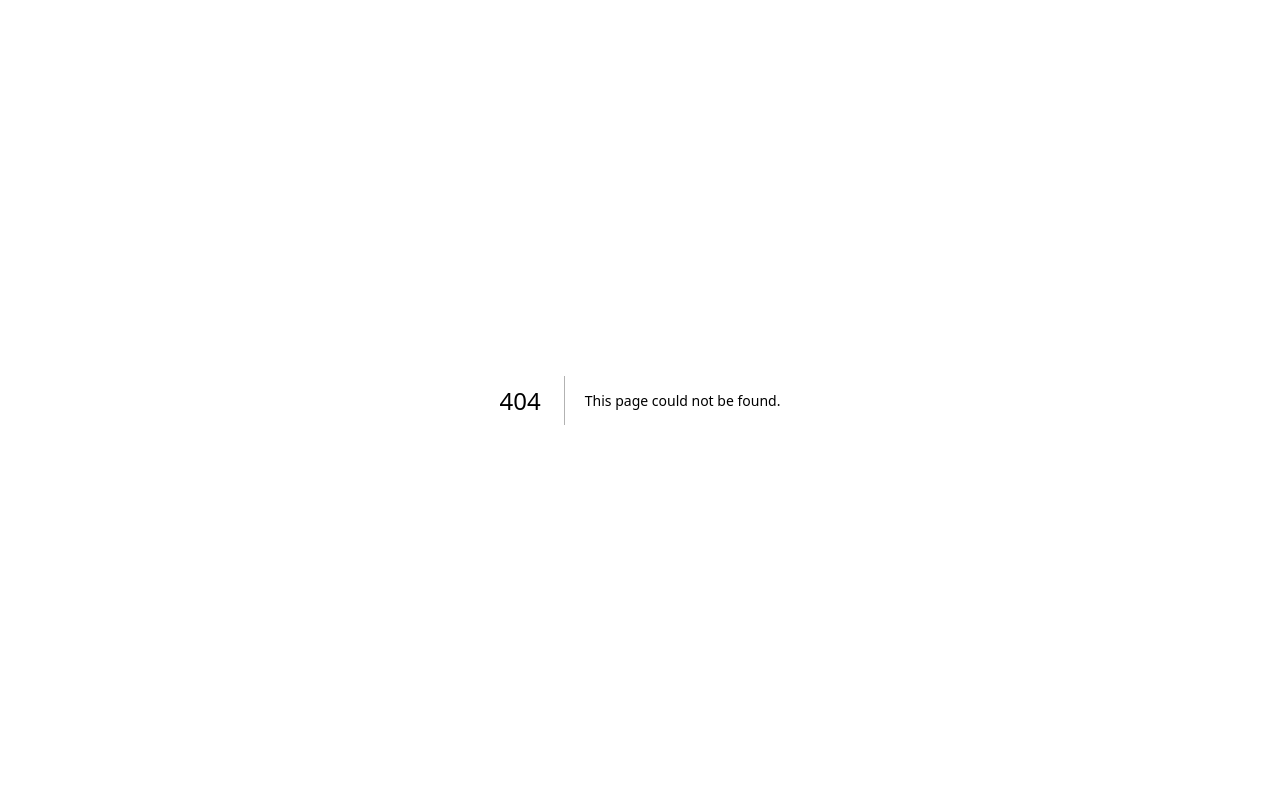
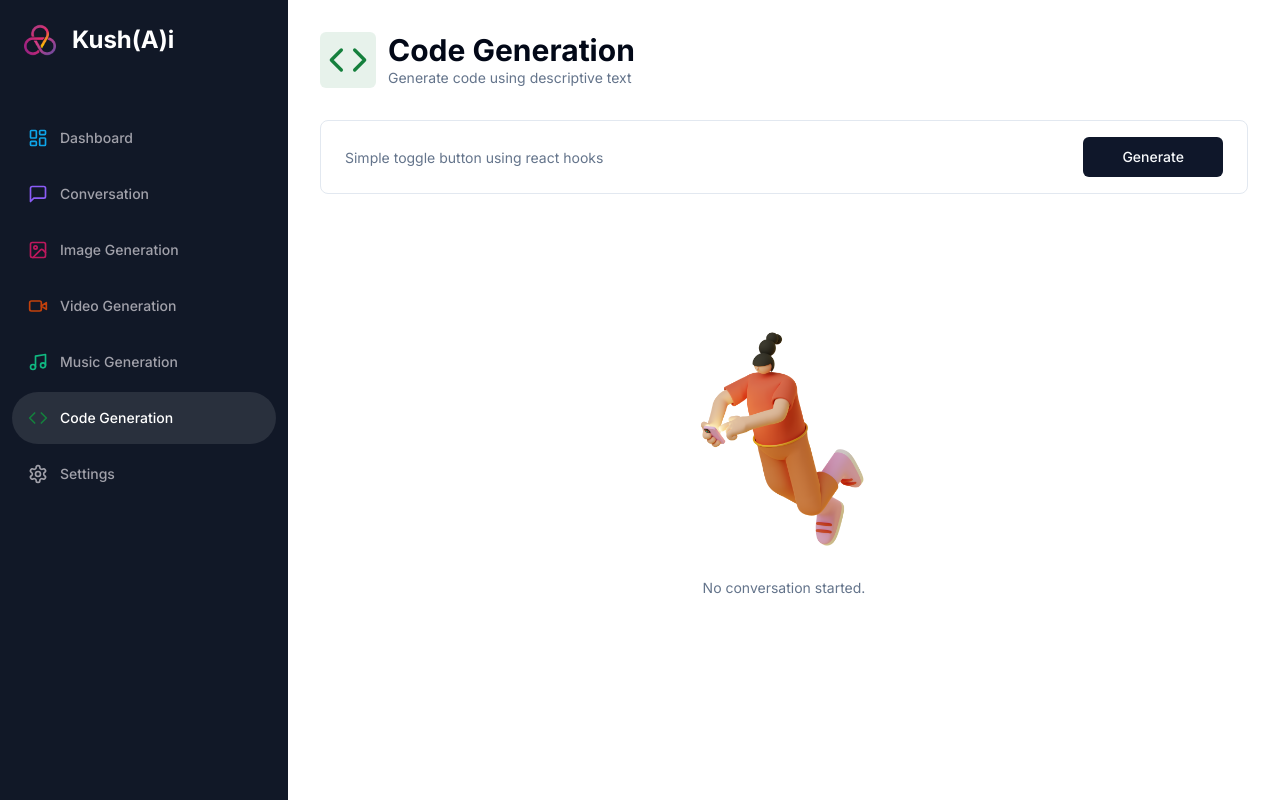
Before and after one commit to numdinkushi/NEXT_JS-Brainiac-AI, a Next.js app: page /code in a window 1280 px wide. Before the commit this address had no page. Built offline with nearby package versions, Linux system fonts and the light colour scheme.

Commit message:
added code generation

```diff
--- /dev/null
+++ b/app/(dashboard)/(routes)/code/contants.tsx
@@ -0,0 +1,7 @@
+import * as z from "zod";
+
+export const formSchema = z.object({
+    prompt: z.string().min(1, {
+        message: "Prompt is required"
+    })
+});
--- /dev/null
+++ b/app/(dashboard)/(routes)/code/page.tsx
@@ -0,0 +1,127 @@
+'use client';
+import * as z from "zod";
+
+import Heading from '@/components/heading';
+import { Code } from 'lucide-react';
+import React, { useState } from 'react';
+import { useForm } from 'react-hook-form';
+import { formSchema } from "./contants";
+import { zodResolver } from "@hookform/resolvers/zod";
+import { Form, FormControl, FormField, FormItem } from "@/components/ui/form";
+import { Input } from "@/components/ui/input";
+import { Button } from "@/components/ui/button";
+import { ChatCompletionRequestMessage } from "openai";
+import axios from "axios";
+import { useRouter } from "next/navigation";
+import { Empty } from "@/components/empty";
+import { Loader } from "@/components/loader";
+import { cn } from "@/lib/utils";
+import UserAvatar from "@/components/ui/user-avatar";
+import { BotAvatar } from "@/components/bot-avatar";
+import ReactMarkDown from "react-markdown";
+
+const CodePage = () => {
+    const router = useRouter();
+    const [messages, setMessages] = useState<ChatCompletionRequestMessage[]>([]);
+
+    const form = useForm<z.infer<typeof formSchema>>({
+        resolver: zodResolver(formSchema),
+        defaultValues: {
+            prompt: "",
+        }
+    });
+
+    const isLoading = form.formState.isSubmitting;
+
+    const onSubmit = async (values: z.infer<typeof formSchema>) => {
+        console.log(values);
+        try {
+            const userMessage: ChatCompletionRequestMessage = {
+                role: "user",
+                content: values.prompt,
+            };
+            const newMessages = [...messages, userMessage];
+
+            const response = await axios.post('/api/code', {
+                messages: newMessages
+            });
+
+            setMessages((current) => [...current, userMessage, response.data]);
+
+            form.reset();
+        } catch (error: any) {
+            //TODO open pro Modal
+            console.log(error);
+        } finally {
+            router.refresh();
+        }
+    };
+    return (
+        <div>
+            <Heading title='Code Generation' description='Generate code using descriptive text' icon={Code} iconColor='text-green-700' bgColor='bg-green-700/10' />
+            <div className="px-4 lg:px-8 ">
+                <div className="">
+                    <Form {...form}>
+                        <form onSubmit={form.handleSubmit(onSubmit)} className=" rounded-lg border w-full p-4 px-3 md:px-6 focus-within:shadow-sm grid grid-cols-12 gap-2 " >
+                            <FormField
+                                name="prompt"
+                                render={({ field }) => (
+                                    <FormItem className="col-span-12 lg:col-span-10">
+                                        <FormControl className="m-0 p-0">
+                                            <Input
+                                                className="border-0 outline-none focus-visible:ring-0 focus-visible:ring-transparent"
+                                                disabled={isLoading}
+                                                placeholder="Simple toggle button using react hooks"
+                                                {...field}
+                                            />
+                                        </FormControl>
+                                    </FormItem>
+                                )}
+                            />
+                            <Button className="col-span-12 lg:col-span-2 w-full" type="submit" disabled={isLoading} size="icon">
+                                Generate
+                            </Button>
+                        </form>
+                    </Form>
+                </div>
+                <div className="space-y-4 mt-4">
+                    {isLoading && (
+                        <div className="p-8 rounded-lg w-full flex items-center justify-center bg-muted">
+                            <Loader />
+                        </div>
+                    )}
+                    {messages.length === 0 && !isLoading && (
+                        <Empty label="No conversation started." />
+                    )}
+                    <div className="flex flex-col-reverse gap-y-4">
+                        {messages.map((message) => (
+                            <div
+                                key={message.content}
+                                className={cn(
+                                    "p-8 w-full flex items-start gap-x-8 rounded-lg",
+                                    message.role === "user" ? "bg-white border border-black/10" : "bg-muted",
+                                )}
+                            >
+                                {message.role === "user" ? <UserAvatar /> : <BotAvatar />}
+                                <ReactMarkDown components={{
+                                    pre: ({ node, ...props }) => (
+                                        <div className="overflow-auto w-full my-2 bg-black/10 p-2 rounded-lg">
+                                            <pre {...props} />
+                                        </div>
+                                    ),
+                                    code: ({ node, ...props }) => (
+                                        <code className="bg-black/10 rounded-lg p-1" {...props} />
+                                    )
+                                }} className="text-sm overflow-hidden leading-7">
+                                    {message.content || ""}
+                                </ReactMarkDown>
+                            </div>
+                        ))}
+                    </div>
+                </div>
+            </div>
+        </div>
+    );
+};
+
+export default CodePage;
--- /dev/null
+++ b/app/api/code/route.ts
@@ -0,0 +1,45 @@
+import { auth } from "@clerk/nextjs";
+import { NextResponse } from "next/server";
+import { Configuration, OpenAIApi, ChatCompletionRequestMessage } from "openai";
+
+const configuration = new Configuration({
+    apiKey: process.env.OPENAI_API_KEY,
+});
+
+const openai = new OpenAIApi(configuration);
+
+const instructionMessage: ChatCompletionRequestMessage = {
+    role: "system",
+    "content": "You are a code generator. You must answer only in code snippets. Use code comments for explanations."
+}
+
+export async function POST(req: Request) {
+    try {
+        const { userId } = auth();
+        const body = await req.json();
+        const { messages } = body;
+
+        if (!userId) {
+            return new NextResponse("Unauthorized", { status: 401 });
+        }
+
+        if (!configuration.apiKey) {
+            return new NextResponse("OpenAi API Key not configured", { status: 500 });
+        }
+
+        if (!messages) {
+            return new NextResponse("Messages are required", { status: 400 });
+        }
+
+        const response = await openai.createChatCompletion({
+            model: "gpt-3.5-turbo",
+            messages: [instructionMessage, ...messages]
+        });
+
+        return NextResponse.json(response.data.choices[0].message);
+
+    } catch (error) {
+        console.log("[CODE_ERROR", error);
+        return new NextResponse("Internal error", { status: 500 });
+    }
+}
--- a/package.json
+++ b/package.json
@@ -31,6 +31,7 @@
     "react": "18.2.0",
     "react-dom": "18.2.0",
     "react-hook-form": "^7.45.2",
+    "react-markdown": "^8.0.7",
     "tailwind-merge": "^1.14.0",
     "tailwindcss": "3.3.3",
     "tailwindcss-animate": "^1.0.6",
```
Also changed, not shown: 1 other file (tests, documents, lock files or other folders).
